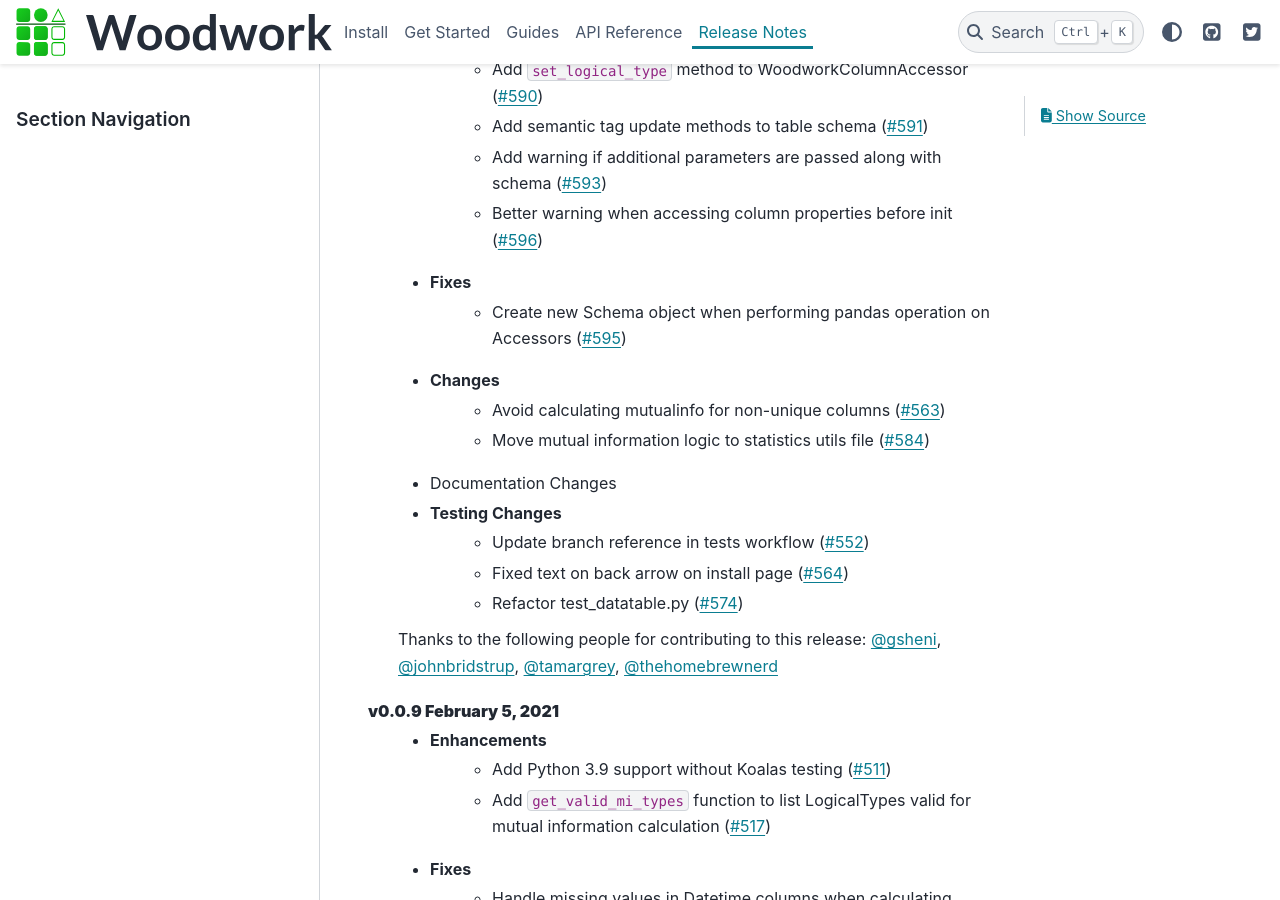
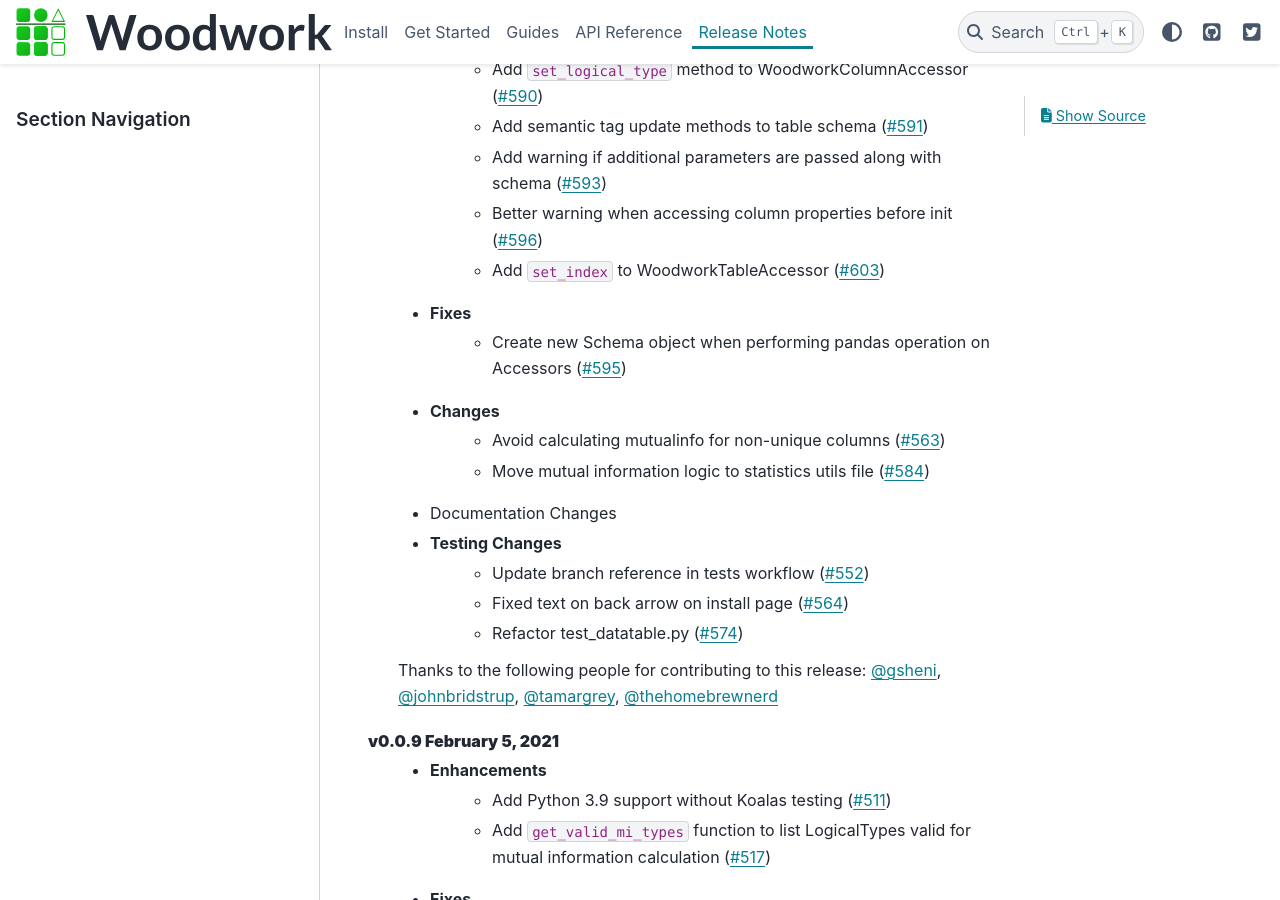
Before and after one commit to alteryx/woodwork, a Sphinx documentation site: the page built from docs/source/release_notes.rst, in a window 1280 px wide and 900 px high, scrolled down 822 px. Built offline with Sphinx 7.4.7 and the PyData theme 0.15.4, drawn with Linux system fonts in a browser that asks for light colours; comment, search, counter and statistics services are not loaded.

Commit message:
add release note

```diff
--- a/docs/source/release_notes.rst
+++ b/docs/source/release_notes.rst
@@ -22,6 +22,7 @@ Release Notes
         * Add semantic tag update methods to table schema (:pr:`591`)
         * Add warning if additional parameters are passed along with schema (:pr:`593`)
         * Better warning when accessing column properties before init (:pr:`596`)
+        * Add ``set_index`` to WoodworkTableAccessor (:pr:`603`)
     * Fixes
         * Create new Schema object when performing pandas operation on Accessors (:pr:`595`)
     * Changes
```
